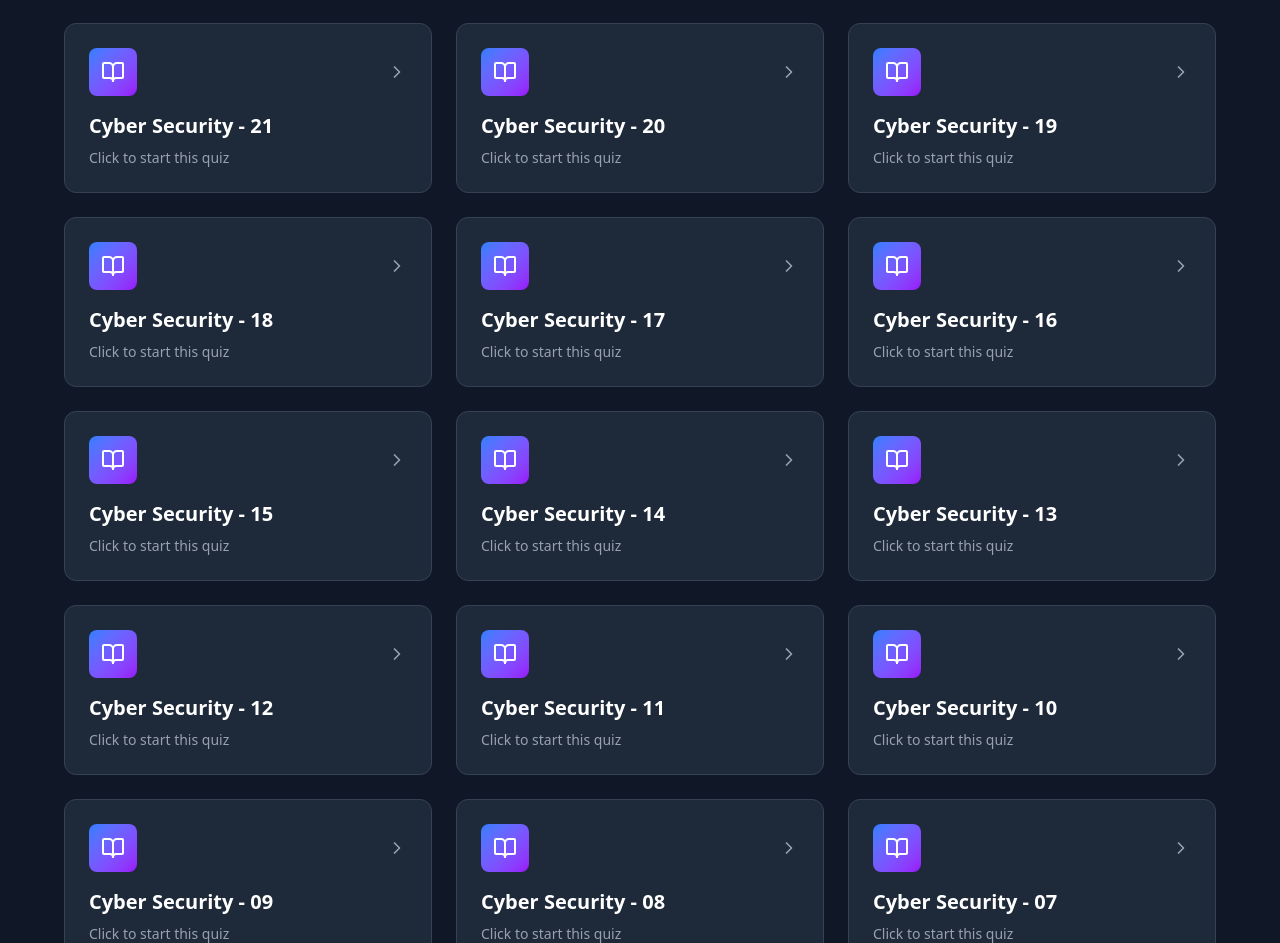
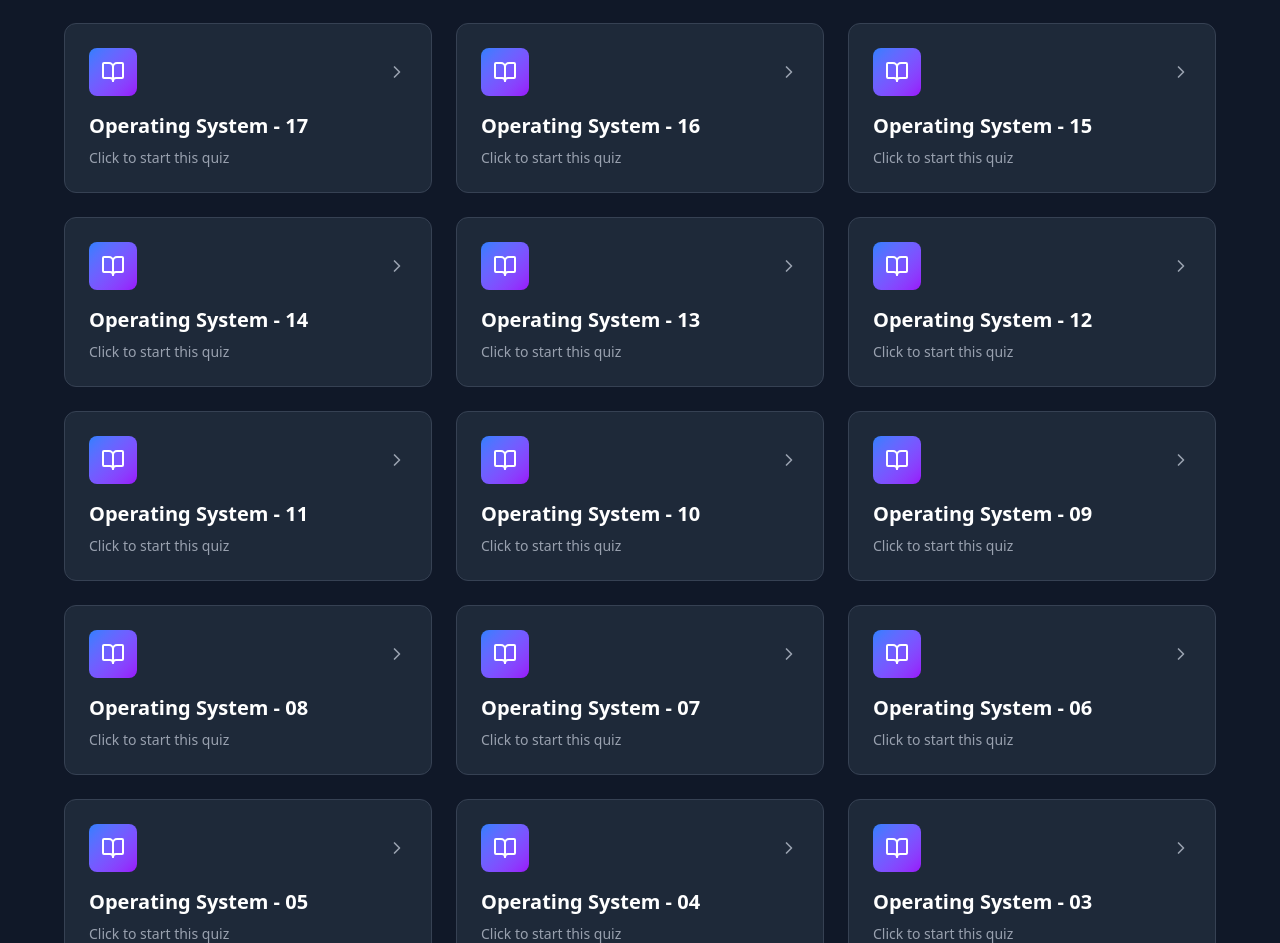
Before and after one commit to Thamidu-Nadun/v-ii.ai-quiz, a React (Vite) app: page / in a window 1280 px wide. Shown: the part 1729-2672 px from the top of the page. Built offline with nearby package versions, Linux system fonts and the light colour scheme.

Commit message:
feat: add OS quizzes

```diff
--- a/src/quizzes.js
+++ b/src/quizzes.js
@@ -188,108 +188,108 @@ export default [
     //     isAvailable: true
     // },
     // Operating System Quizzes
-    // {
-    //     title: 'Operating System - 17',
-    //     path: 'quiz/OS/OS-017.json',
-    //     description: 'Evaluate your understanding of operating system security, including access control, authentication, and encryption.',
-    //     isAvailable: true
-    // },
-    // {
-    //     title: 'Operating System - 16',
-    //     path: 'quiz/OS/OS-016.json',
-    //     description: 'Test your knowledge of operating system performance optimization techniques and tools.',
-    //     isAvailable: true
-    // },
-    // {
-    //     title: 'Operating System - 15',
-    //     path: 'quiz/OS/OS-015.json',
-    //     description: 'Evaluate your understanding of operating system virtualization, including hypervisors and containerization.',
-    //     isAvailable: true
-    // },
-    // {
-    //     title: 'Operating System - 14',
-    //     path: 'quiz/OS/OS-014.json',
-    //     description: 'Test your knowledge of operating system file systems, including types, structures, and management.',
-    //     isAvailable: true
-    // },
-    // {
-    //     title: 'Operating System - 13',
-    //     path: 'quiz/OS/OS-013.json',
-    //     description: 'Evaluate your understanding of operating system memory management, including virtual memory and paging.',
-    //     isAvailable: true
-    // },
-    // {
-    //     title: 'Operating System - 12',
-    //     path: 'quiz/OS/OS-012.json',
-    //     description: 'Test your knowledge of operating system process management, including scheduling and synchronization.',
-    //     isAvailable: true
-    // },
-    // {
-    //     title: 'Operating System - 11',
-    //     path: 'quiz/OS/OS-011.json',
-    //     description: 'Test your knowledge of operating system security, including access control, authentication, and encryption.',
-    //     isAvailable: true
-    // },
-    // {
-    //     title: 'Operating System - 10',
-    //     path: 'quiz/OS/OS-010.json',
-    //     description: 'Evaluate your understanding of operating system performance optimization techniques and tools.',
-    //     isAvailable: true
-    // },
-    // {
-    //     title: 'Operating System - 09',
-    //     path: 'quiz/OS/OS-009.json',
-    //     description: 'Test your knowledge of operating system virtualization, including hypervisors and containerization.',
-    //     isAvailable: true
-    // },
-    // {
-    //     title: 'Operating System - 08',
-    //     path: 'quiz/OS/OS-008.json',
-    //     description: 'Evaluate your understanding of operating system file systems, including types, structures, and management.',
-    //     isAvailable: true
-    // },
-    // {
-    //     title: 'Operating System - 07',
-    //     path: 'quiz/OS/OS-007.json',
-    //     description: 'Test your knowledge of operating system memory management, including virtual memory and paging.',
-    //     isAvailable: true
-    // },
-    // {
-    //     title: 'Operating System - 06',
-    //     path: 'quiz/OS/OS-006.json',
-    //     description: 'Evaluate your understanding of operating system process management, including scheduling and synchronization.',
-    //     isAvailable: true
-    // },
-    // {
-    //     title: 'Operating System - 05',
-    //     path: 'quiz/OS/OS-005.json',
-    //     description: 'Test your knowledge of operating system input/output management, including device drivers and buffering.',
-    //     isAvailable: true
-    // },
-    // {
-    //     title: 'Operating System - 04',
-    //     path: 'quiz/OS/OS-004.json',
-    //     description: 'Evaluate your understanding of operating system architecture, including kernel and user modes.',
-    //     isAvailable: true
-    // },
-    // {
-    //     title: 'Operating System - 03',
-    //     path: 'quiz/OS/OS-003.json',
-    //     description: 'Test your knowledge of operating system types, including batch, time-sharing, and real-time systems.',
-    //     isAvailable: true
-    // },
-    // {
-    //     title: 'Operating System - 02',
-    //     path: 'quiz/OS/OS-002.json',
-    //     description: 'Evaluate your understanding of operating system functions, including process management, memory management, and file systems.',
-    //     isAvailable: true
-    // },
-    // {
-    //     title: 'Operating System - 01',
-    //     path: 'quiz/OS/OS-001.json',
-    //     description: 'Test your knowledge of basic operating system concepts, including types, functions, and architecture.',
-    //     isAvailable: true
-    // },
+    {
+        title: 'Operating System - 17',
+        path: 'quiz/OS/OS-017.json',
+        description: 'Evaluate your understanding of operating system security, including access control, authentication, and encryption.',
+        isAvailable: true
+    },
+    {
+        title: 'Operating System - 16',
+        path: 'quiz/OS/OS-016.json',
+        description: 'Test your knowledge of operating system performance optimization techniques and tools.',
+        isAvailable: true
+    },
+    {
+        title: 'Operating System - 15',
+        path: 'quiz/OS/OS-015.json',
+        description: 'Evaluate your understanding of operating system virtualization, including hypervisors and containerization.',
+        isAvailable: true
+    },
+    {
+        title: 'Operating System - 14',
+        path: 'quiz/OS/OS-014.json',
+        description: 'Test your knowledge of operating system file systems, including types, structures, and management.',
+        isAvailable: true
+    },
+    {
+        title: 'Operating System - 13',
+        path: 'quiz/OS/OS-013.json',
+        description: 'Evaluate your understanding of operating system memory management, including virtual memory and paging.',
+        isAvailable: true
+    },
+    {
+        title: 'Operating System - 12',
+        path: 'quiz/OS/OS-012.json',
+        description: 'Test your knowledge of operating system process management, including scheduling and synchronization.',
+        isAvailable: true
+    },
+    {
+        title: 'Operating System - 11',
+        path: 'quiz/OS/OS-011.json',
+        description: 'Test your knowledge of operating system security, including access control, authentication, and encryption.',
+        isAvailable: true
+    },
+    {
+        title: 'Operating System - 10',
+        path: 'quiz/OS/OS-010.json',
+        description: 'Evaluate your understanding of operating system performance optimization techniques and tools.',
+        isAvailable: true
+    },
+    {
+        title: 'Operating System - 09',
+        path: 'quiz/OS/OS-009.json',
+        description: 'Test your knowledge of operating system virtualization, including hypervisors and containerization.',
+        isAvailable: true
+    },
+    {
+        title: 'Operating System - 08',
+        path: 'quiz/OS/OS-008.json',
+        description: 'Evaluate your understanding of operating system file systems, including types, structures, and management.',
+        isAvailable: true
+    },
+    {
+        title: 'Operating System - 07',
+        path: 'quiz/OS/OS-007.json',
+        description: 'Test your knowledge of operating system memory management, including virtual memory and paging.',
+        isAvailable: true
+    },
+    {
+        title: 'Operating System - 06',
+        path: 'quiz/OS/OS-006.json',
+        description: 'Evaluate your understanding of operating system process management, including scheduling and synchronization.',
+        isAvailable: true
+    },
+    {
+        title: 'Operating System - 05',
+        path: 'quiz/OS/OS-005.json',
+        description: 'Test your knowledge of operating system input/output management, including device drivers and buffering.',
+        isAvailable: true
+    },
+    {
+        title: 'Operating System - 04',
+        path: 'quiz/OS/OS-004.json',
+        description: 'Evaluate your understanding of operating system architecture, including kernel and user modes.',
+        isAvailable: true
+    },
+    {
+        title: 'Operating System - 03',
+        path: 'quiz/OS/OS-003.json',
+        description: 'Test your knowledge of operating system types, including batch, time-sharing, and real-time systems.',
+        isAvailable: true
+    },
+    {
+        title: 'Operating System - 02',
+        path: 'quiz/OS/OS-002.json',
+        description: 'Evaluate your understanding of operating system functions, including process management, memory management, and file systems.',
+        isAvailable: true
+    },
+    {
+        title: 'Operating System - 01',
+        path: 'quiz/OS/OS-001.json',
+        description: 'Test your knowledge of basic operating system concepts, including types, functions, and architecture.',
+        isAvailable: true
+    },
     // Introduction to Cyber Security Quizzes
     {
         title: 'Cyber Security - 21',
```
